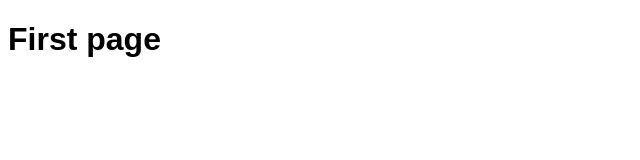
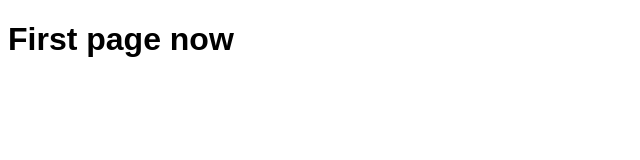
Before and after one commit to AscendTraining/first, a plain HTML site: page index.html in a window 1280 px wide. Shown: the whole page, without its empty margins (0-640 px from the left). Drawn offline with Linux system fonts and the light colour scheme.

Commit message:
Update index.html
add now

```diff
--- a/index.html
+++ b/index.html
@@ -8,6 +8,7 @@
     <link rel="stylesheet" href="style.css">
 </head>
 <body>
-    <h1>First page</h1>
+    <h1>First page now</h1>
+
 </body>
 </html>
```
